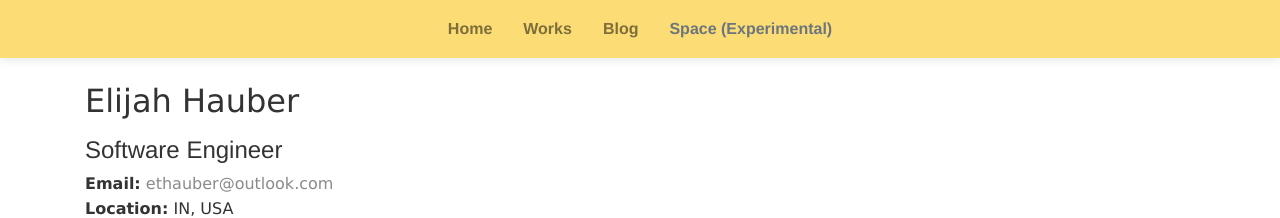
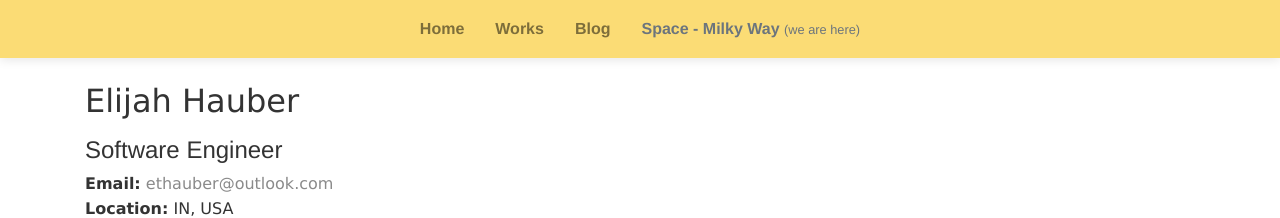
Before and after one commit to ethauber/ethauber.github.io, a Jekyll site: the page built from index.html, in a window 1280 px wide. Shown: the top 218 px of the page. Built offline with Jekyll 4.4.1, drawn with Linux system fonts in a browser that asks for light colours.

Commit message:
Space is no longer experimental and works just fine let's title it more fun like

```diff
--- a/index.html
+++ b/index.html
@@ -26,7 +26,7 @@ title: Elijah Hauber Software Engineer
             <a class="nav-link" href="#blog" data-section="blog">Blog</a>
           </li>
           <li class="nav-item">
-            <a class="nav-link" href="#space" data-section="space">Space (Experimental)</a>
+            <a class="nav-link" href="#space" data-section="space">Space - Milky Way <small>(we are here)</small></a>
           </li>
         </ul>
       </div>
@@ -1064,7 +1064,7 @@ class SmoothScrollSPA {
       'about': 'About Elijah Hauber',
       'works': 'Elijah Hauber\'s Works',
       'blog': 'Elijah Hauber\'s Blog',
-      'space': 'Space (Experimental)'
+      'space': 'Space - Milky Way <small>(we are here)</small>'
     };
     return titles[section] || 'Elijah Hauber';
   }
```
